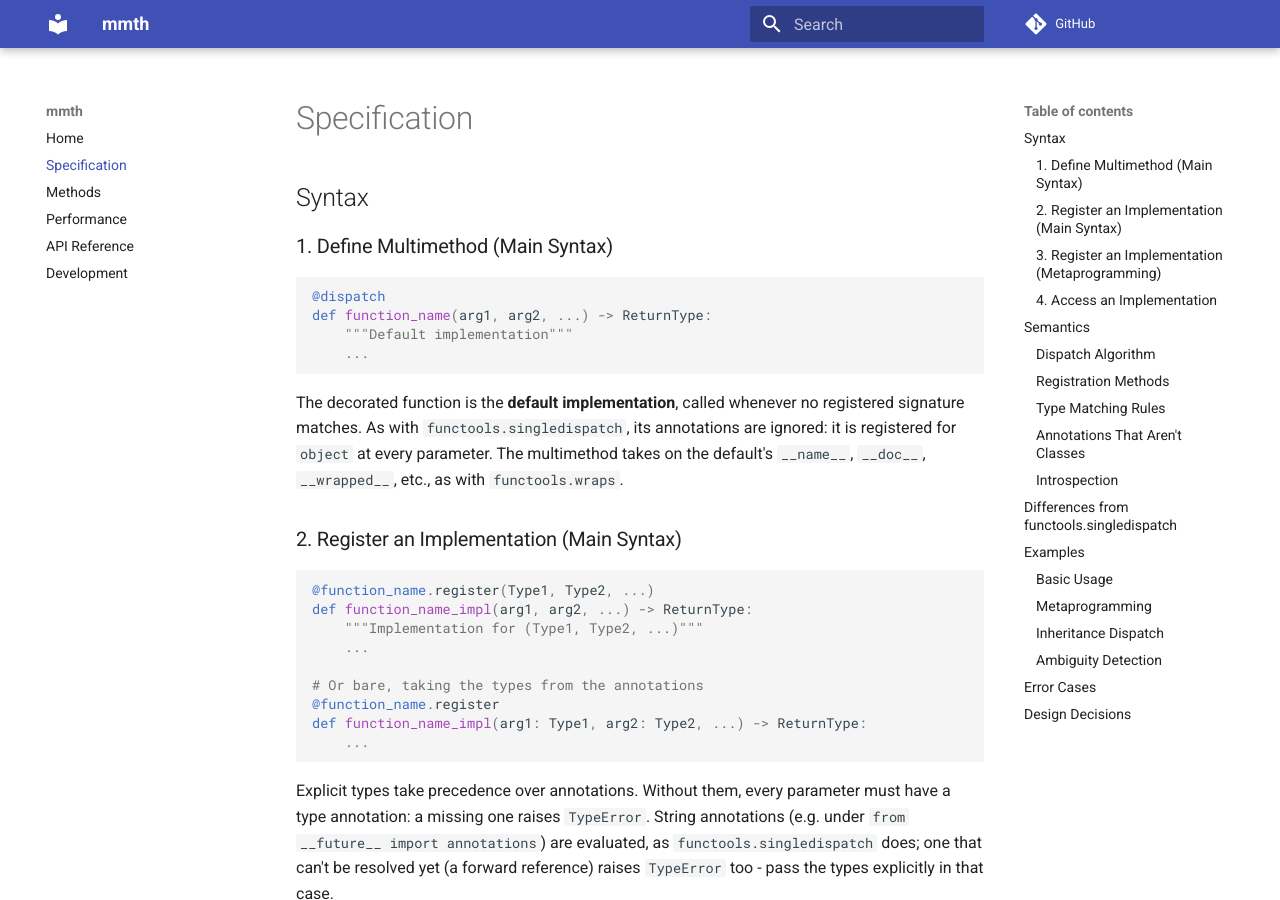
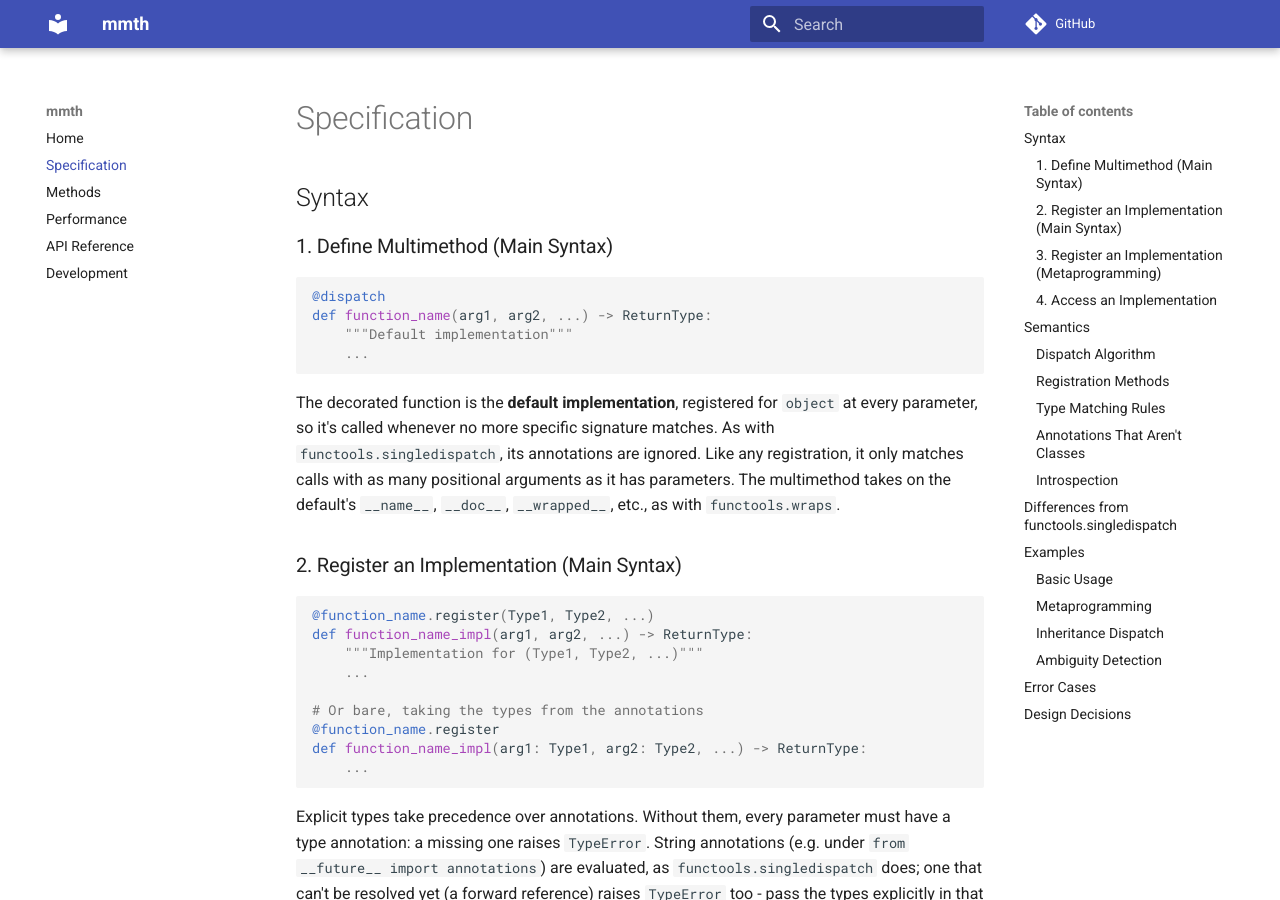
Before and after one commit to rlamy/mmth, an MkDocs documentation site: the page built from docs/specification.md, in a window 1280 px wide and 900 px high. Built offline with MkDocs 1.6.1 and Material for MkDocs 9.7.7, drawn with Linux system fonts in a browser that asks for light colours; comment, search, counter and statistics services are not loaded; some of the changed text lies outside the part shown.

Commit message:
Store TypeMap's default only in its table
The default implementation was already registered for `object` at
every parameter; drop TypeMap's separate catch-all `default`, so it's
an ordinary entry. A call matching no registration, including one of
another arity than the default's, now raises NoMatchError.

````diff
--- a/docs/specification.md
+++ b/docs/specification.md
@@ -11,9 +11,11 @@
     ...
 ```
 
-The decorated function is the **default implementation**, called whenever no
-registered signature matches. As with `functools.singledispatch`, its
-annotations are ignored: it is registered for `object` at every parameter.
+The decorated function is the **default implementation**, registered for
+`object` at every parameter, so it's called whenever no more specific
+signature matches. As with `functools.singledispatch`, its annotations are
+ignored. Like any registration, it only matches calls with as many
+positional arguments as it has parameters.
 The multimethod takes on the default's `__name__`, `__doc__`, `__wrapped__`,
 etc., as with `functools.wraps`.
 
@@ -85,10 +87,8 @@
    - If A beats B but not vice versa → A wins
    - Exact match beats inheritance match
 
-5. **Fallback**:
-   - If no registered signature matches → call the default implementation
-     (the function decorated with `@dispatch`), whatever the argument types
-   - If there is no default (a bare `Multimethod()`) → raise `NoMatchError`
+5. **No match**: if no registered signature matches, including the
+   default's `(object, ...)` → raise `NoMatchError`
 
 ### Registration Methods
 
````
Also changed, not shown: other parts of docs/specification.md (+3 -3 lines), AGENTS.md (+3 -3 lines), 4 other files.
